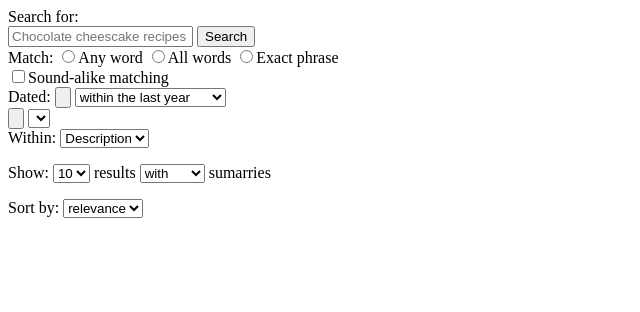
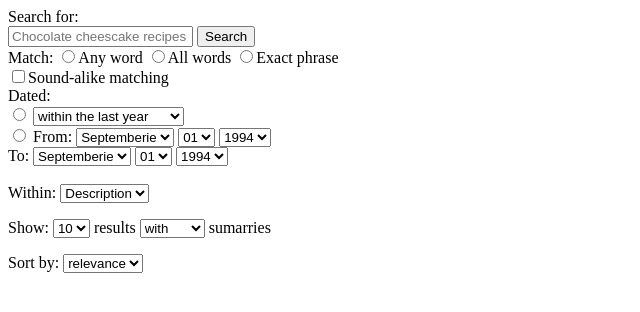
Before and after one commit to Edmond36/practica-frontend-wantsome, a plain HTML site: page HTML Forms Homework/Formular-3.html in a window 1280 px wide. Shown: the whole page, without its empty margins (0-640 px from the left). Drawn offline with Linux system fonts and the light colour scheme.

Commit message:
Am revizuit codul pentru elementul "Dated:"

```diff
--- a/HTML Forms Homework/Formular-3.html
+++ b/HTML Forms Homework/Formular-3.html
@@ -18,16 +18,48 @@
             <input name="" type="checkbox">Sound-alike matching
             <br>
             <label for="Dated">Dated:</label>
-            <input name="Dated" type="button">
+            <div>
+            <input name="Dated" type="radio">
             <select>
                 <option value="within the last year">within the last year</option>
                 <option value="within the last 2 years">within the last 2 years</option>
             </select>
             <br>
-            <input name="Dated" type="button">
+            <input name="Dated" type="radio">
+            <label>From:</label>
             <select>
-                <option type="Luna" value="September"></option>
+                <option value="September">Septemberie</option>
+                <option value="September" >Octombrie</option>
+                <option value="September">Noiembrie</option>
             </select>
+            <select>
+                <option value="Marti">01</option>
+                <option value="Marti">02</option>
+                <option value="Marti">03</option>
+            </select>
+            <select>
+                <option value="1994">1994</option>
+                <option value="1994">1995</option>
+                <option value="1994">1996</option>
+            </select>
+            <br>
+            <label>To:</label>
+            <select>
+                <option value="September">Septemberie</option>
+                <option value="September" >Octombrie</option>
+                <option value="September">Noiembrie</option>
+            </select>
+            <select>
+                <option value="Marti">01</option>
+                <option value="Marti">02</option>
+                <option value="Marti">03</option>
+            </select>
+            <select>
+                <option value="1994">1994</option>
+                <option value="1994">1995</option>
+                <option value="1994">1996</option>
+            </select>
+            </div>
             <br>
             <label for="Within">Within:</label>
             <select>
```
